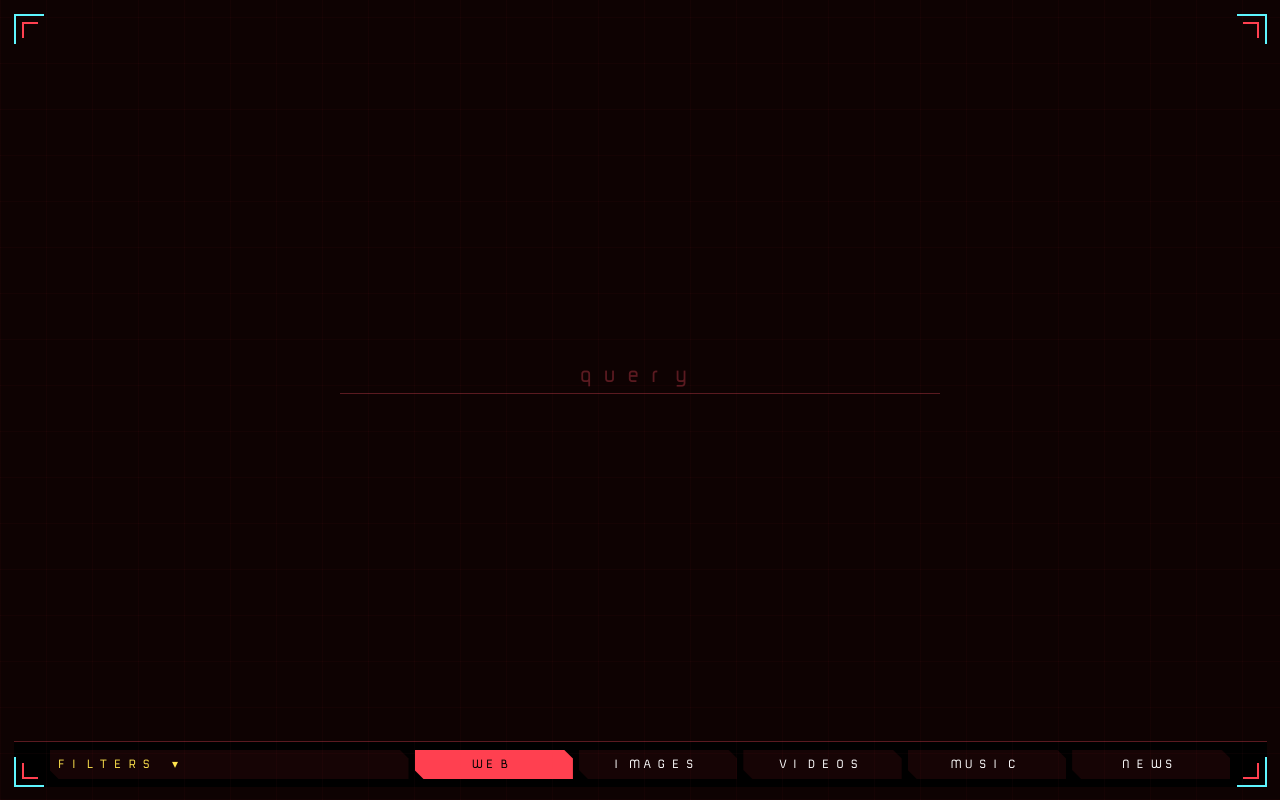
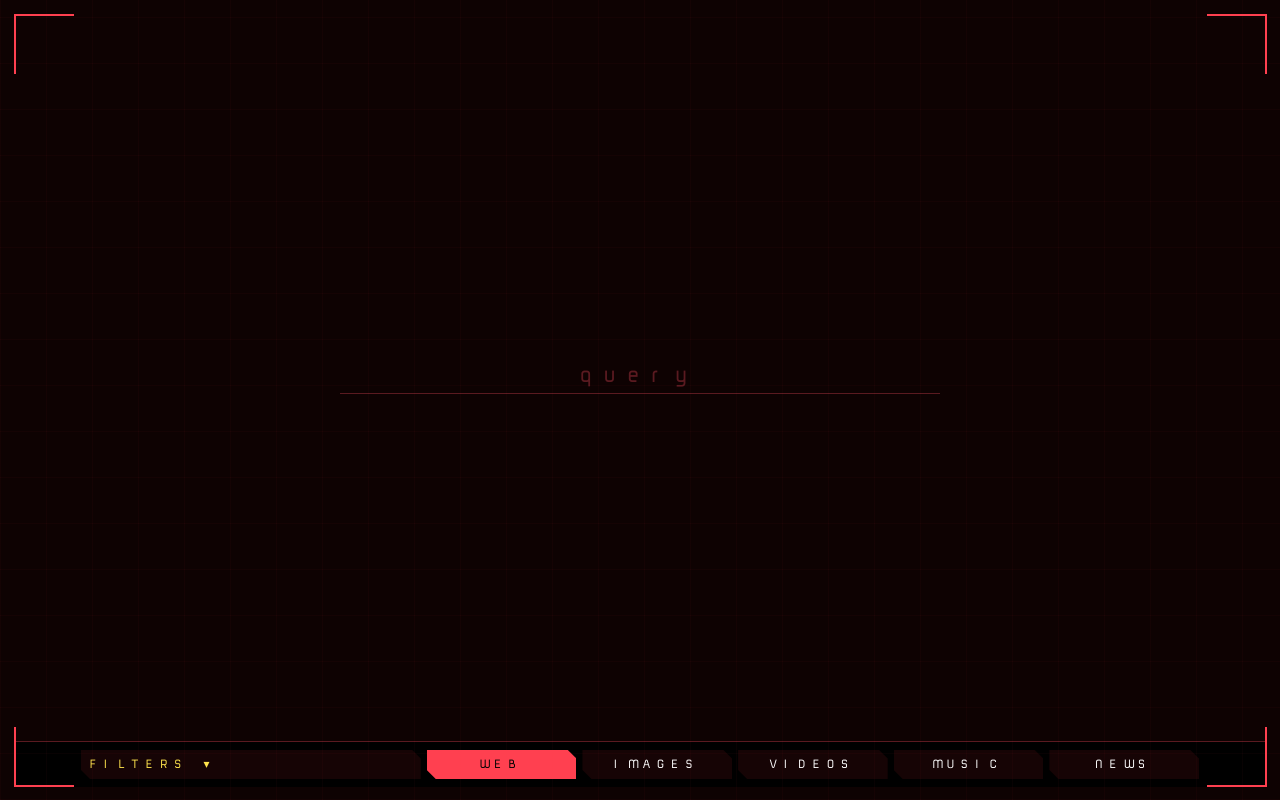
Before and after one commit to dev-stacc/BiggerWorldSearch, a Next.js app: page / in a window 1280 px wide. Built offline with nearby package versions, Linux system fonts and the light colour scheme.

Commit message:
style: borders

```diff
--- a/src/app/globals.css
+++ b/src/app/globals.css
@@ -12,6 +12,8 @@
     --gutter: 0.9rem;
     --rail: 2.1rem;
     --chamfer: 9px;
+    --cnr: 60px;
+    --cnr-clear: calc(var(--cnr) + 0.5rem);
 
     --fg-display: "Neuromax", sans-serif;
     --fg-prose: "Departure Mono", monospace;
@@ -74,28 +76,16 @@ body::after {
 
 .cnr {
     position: absolute;
-    width: 30px;
-    height: 30px;
+    width: var(--cnr);
+    height: var(--cnr);
     z-index: 30;
-    border: 2px solid var(--cyan);
+    border: 2px solid var(--red);
     pointer-events: none;
-}
-
-.cnr::after {
-    content: "";
-    position: absolute;
-    inset: 6px;
-    border: 2px solid var(--red);
 }
 
 .cnr.tl {
     top: 0;
     left: 0;
-    border-right: 0;
-    border-bottom: 0;
-}
-
-.cnr.tl::after {
     border-right: 0;
     border-bottom: 0;
 }
@@ -107,11 +97,6 @@ body::after {
     border-bottom: 0;
 }
 
-.cnr.tr::after {
-    border-left: 0;
-    border-bottom: 0;
-}
-
 .cnr.bl {
     bottom: 0;
     left: 0;
@@ -119,19 +104,9 @@ body::after {
     border-top: 0;
 }
 
-.cnr.bl::after {
-    border-right: 0;
-    border-top: 0;
-}
-
 .cnr.br {
     bottom: 0;
     right: 0;
-    border-left: 0;
-    border-top: 0;
-}
-
-.cnr.br::after {
     border-left: 0;
     border-top: 0;
 }
@@ -150,7 +125,7 @@ body::after {
 
 .head .sigil {
     position: absolute;
-    left: 2.4rem;
+    left: var(--cnr-clear);
     top: 50%;
     transform: translateY(-50%);
     font-family: var(--fg-display);
@@ -221,7 +196,7 @@ body::after {
     display: flex;
     flex-wrap: nowrap;
     gap: 0.4rem;
-    padding: 0.5rem 2.4rem;
+    padding: 0.5rem var(--cnr-clear);
     border-top: var(--edge) solid var(--dim);
     background: var(--black);
 }
@@ -580,8 +555,8 @@ body::after {
 
 .panel {
     position: absolute;
-    left: 2.4rem;
-    right: 2.4rem;
+    left: var(--cnr-clear);
+    right: var(--cnr-clear);
     bottom: calc(100% + 0.4rem);
     z-index: 40;
     max-height: 52vh;
@@ -673,9 +648,13 @@ body::after {
 }
 
 @media (max-width: 720px) {
+    :root {
+        --cnr: 30px;
+    }
+
     .tabs {
         gap: 0.3rem;
-        padding: 0.45rem 0.5rem;
+        padding: 0.45rem var(--cnr-clear);
     }
 
     .tab {
```
